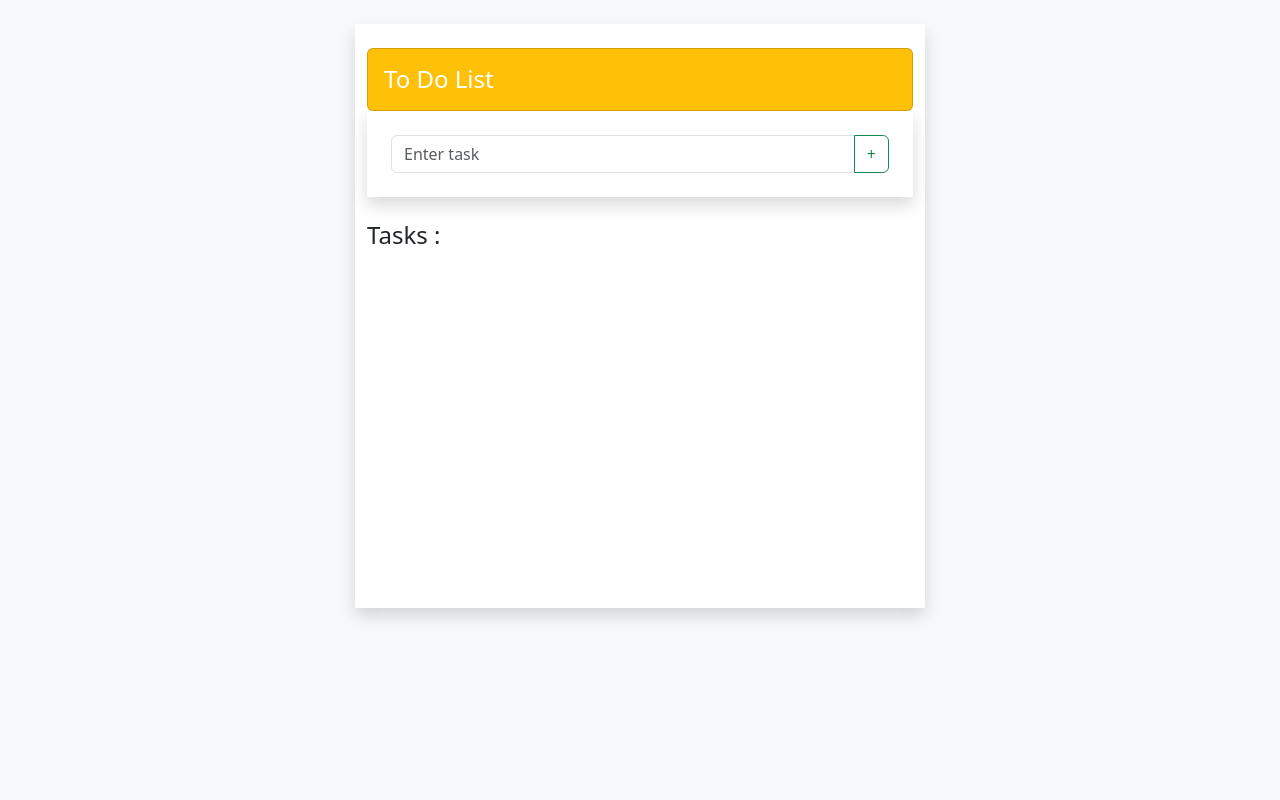
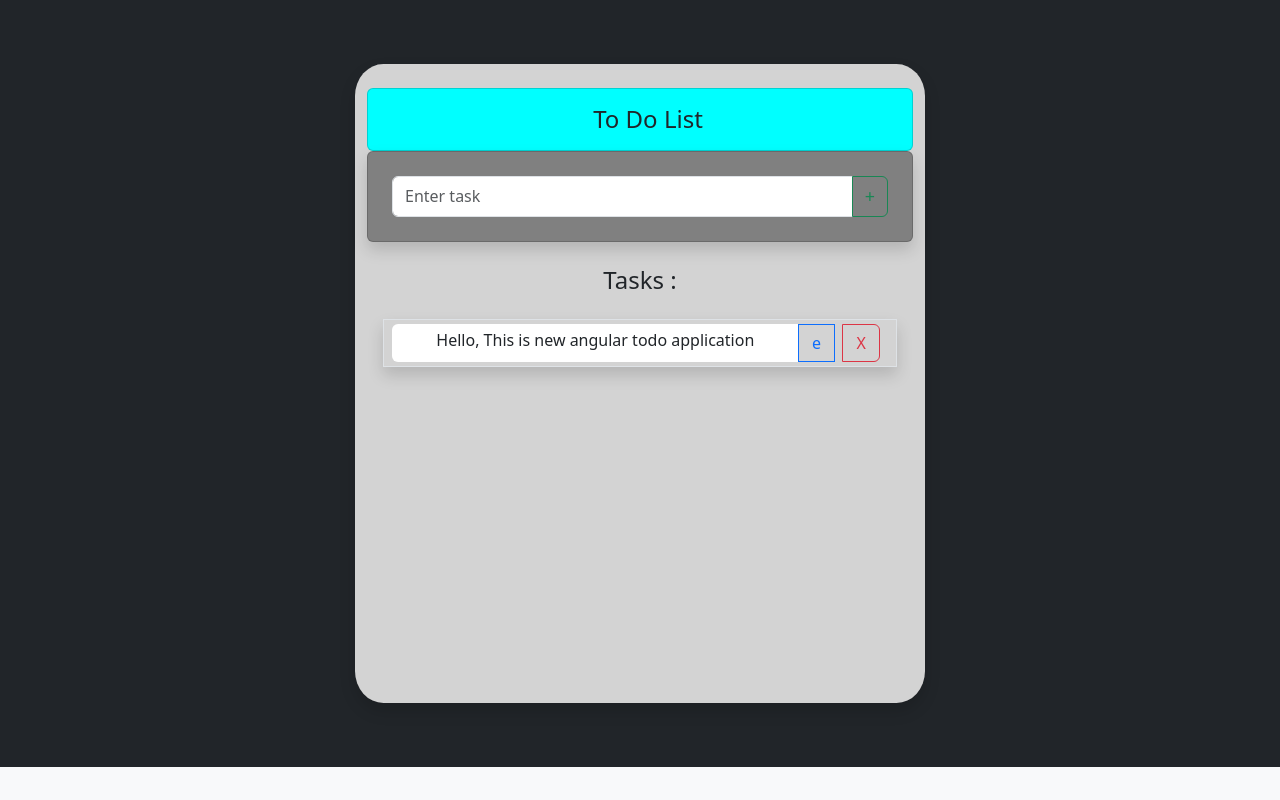
Before and after one commit to 5udeepKS/todo-app, an Angular app: page / in a window 1280 px wide. Built offline with nearby package versions, Linux system fonts and the light colour scheme; data requests are answered from the project's data file.

Commit message:
Changed styling.

```diff
--- a/db.json
+++ b/db.json
@@ -1,3 +1,8 @@
 {
-  "tasks": []
+  "tasks": [
+    {
+      "id": 1,
+      "task_name": "Hello, This is new angular todo application"
+    }
+  ]
 }
--- a/src/app/dashboard/dashboard.component.html
+++ b/src/app/dashboard/dashboard.component.html
@@ -1,26 +1,27 @@
-<div class="container-fluid bg-light">
-    <div class="container bg-light">
-        <div class="row mt-4" style="height: 500px;">
-            <div class="col"></div>
-            <div class="col-md-6 bg-white shadow">
-                <div class="card bg-warning mt-4">
-                    <h4 class="text-white ps-3 pt-3 pb-2">To Do List</h4>
+<div class="container-fluid bg-dark" style="height: 100%; text-align: center;">
+    <div class="container bg-dark pt-3 pb-3" style="height: 100%;">
+        <div class="row pt-5 pb-5">
+            <div class=" col"></div>
+            <div class="col-md-6 shadow" style="background-color: lightgrey; border-radius: 5%;">
+                <div class="card mt-4" style="background-color: aqua;">
+                    <h4 class="text-dark ps-3 pt-3 pb-2" style="text-align: center;">To Do List</h4>
                 </div>
 
-                <div class="shadow">
+                <div class="card shadow" style="background-color: gray;">
                     <div class="input-group p-4">
                         <input type="text" class="form-control" placeholder="Enter task" name="task"
                             [(ngModel)]="addTaskValue">
-                        <button class="btn btn-outline-success" type="button" (click)="addTask()">+</button>
+                        <button class="btn btn-outline-success" style="font-size: large;" type="button"
+                            (click)="addTask()">+</button>
                     </div>
                 </div>
 
                 <h4 class="test-primary mt-4">Tasks : </h4>
-                <div style="overflow-y: auto; height: 350px;">
+                <div style="overflow-y: auto; height: 400px;">
                     <div class="m-3" *ngFor="let task of taskArr">
-                        <div class="p-2 shadow border">
+                        <div class="p-1 shadow border">
                             <div class="input-group row ps-3">
-                                <div class="card col-md-10 border-0">{{task.task_name}}</div>
+                                <div class="card col-md-10 border-0 pt-1">{{task.task_name}}</div>
                                 <button class="btn btn-outline-primary col me-2" data-bs-toggle="modal"
                                     data-bs-target="#exampleModal" (click)="call(task)">e</button>
                                 <button class="btn btn-outline-danger col" (click)="deleteTask(task)">X</button>
```
